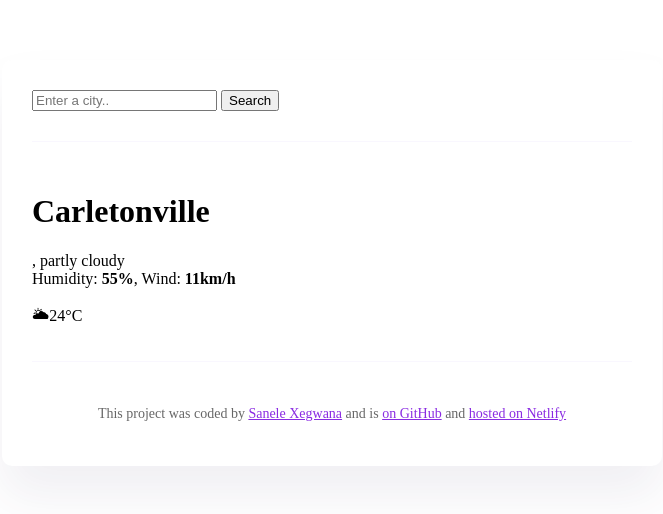
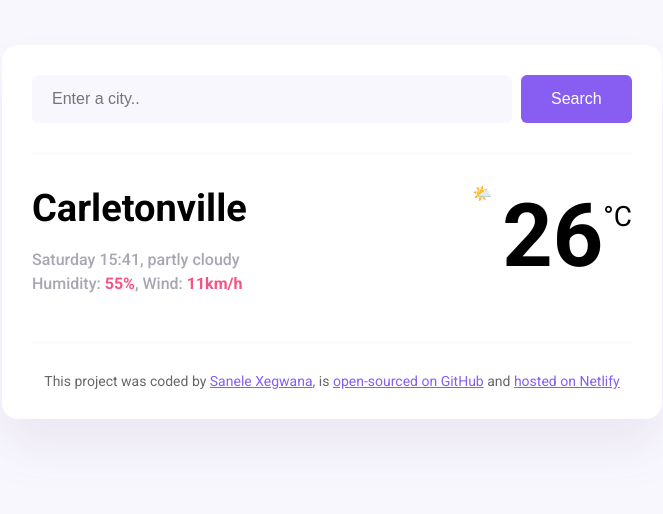
Before and after one commit to Sanele22-blip/weather-app-homework, a plain HTML site: page index.html in a window 1280 px wide. Shown: the whole page, without its empty margins (308-971 px from the left). Drawn offline with nearby package versions, Linux system fonts and the light colour scheme.

Commit message:
fixed my code

```diff
--- a/index.html
+++ b/index.html
@@ -6,53 +6,59 @@
     <link rel="preconnect" href="https://fonts.googleapis.com" />
     <link rel="preconnect" href="https://fonts.gstatic.com" crossorigin />
     <link
-      href="https://fonts.googleapis.com/css2?family=Roboto:ital,wght@0,100;0,400;0,500;0,700;0,900;1,100;1,300;1,400;1,500;1,700;1,900&display=swap"
+      href="https://fonts.googleapis.com/css2?family=Roboto:ital,wght@0,100;0,300;0,400;0,500;0,700;0,900;1,100;1,300;1,400;1,500;1,700;1,900&display=swap"
       rel="stylesheet"
     />
+    <link rel="stylesheet" href="src/styles.css">
     <script src="https://cdn.jsdelivr.net/npm/axios@1.1.2/dist/axios.min.js"></script>
-    <link rel="stylesheet" href="src/styles.css" />
-    <title>My weather application</title>
+    <title>My weather homework</title>
   </head>
   <body>
     <div class="weather-app">
       <header>
-        <form id="search-form">
+        <form class="search-form" id="search-form">
           <input
             type="search"
             placeholder="Enter a city.."
             required
-            class="search-input"
-            id="search-input"
+            id="search-form-input"
+            class="search-form-input"
           />
-          <input type="submit" value="Search" class="search-button" />
+          <input type="submit" value="Search" class="search-form-button" />
         </form>
       </header>
       <main>
-        <div class="current-weather">
+        <div class="weather-app-data">
           <div>
-            <h1 class="current-city" id="current-city">Carletonville</h1>
-            <p class="current-details">
-              <span id="current-date"></span>, partly cloudy <br />
-              Humidity: <strong>55%</strong>, Wind: <strong>11km/h</strong>
+            <h1 class="weather-app-city">Carletonville</h1>
+            <p class="weather-app-details">
+             Saturday 15:41, partly cloudy
+              <br />
+              Humidity: <strong>55%</strong>, Wind:
+              <strong>11km/h</strong>
             </p>
           </div>
-          <div class="current-temperature">
-            <span class="current-temperature-icon">🌥</span
-            ><span class="current-temperature-value" id="current-temperature"
-              >24</span
-            ><span class="current-temperature-unit">°C</span>
+          <div class="weather-app-temperature-container">
+            <div>🌤️</div>
+            <div class="weather-app-temperature">26</div>
+            <div class="weather-app-unit">°C</div>
           </div>
         </div>
       </main>
+
       <footer>
-        <p>
-          This project was coded by
-          <a href="https://github.com/Sanele22-blip/Coding-workshop" target="_blank">Sanele Xegwana</a> and is
-          <a href="https://github.com/Sanele22-blip/Coding-workshop" target="_blank"> on GitHub</a> and
-          <a href="" target="_blank">hosted on Netlify</a>
-        </p>
+        This project was coded by
+        <a href="https://github.com/Sanele22-blip" target="_blank"> Sanele Xegwana</a>,
+        is
+        <a href="https://github.com/Sanele22-blip/weather-app-homework" target="_blank"
+          >open-sourced on GitHub</a
+        >
+        and
+        <a href="https://app.netlify.com/sites/zoemagcaleka-weather-app-project/overview" target="_blank"
+          >hosted on Netlify</a
+        >
       </footer>
     </div>
+    <script src="src/index.js"></script>
   </body>
-  <script src="src/index.js"></script>
 </html>
--- a/src/styles.css
+++ b/src/styles.css
@@ -1,20 +1,19 @@
 body {
-    background-color: white;
-    font-family: 'Times New Roman', Times, serif;
+    background-color: #f9f7fe;
+    font-family: "Roboto", sans-serif;
   }
 
   a {
-    color: blueviolet;
+    color: #885df1;
   }
 
   .weather-app {
-
     background: white;
     max-width: 600px;
-    margin: 60px auto;
+    margin: 45px auto;
+    box-shadow: 0 30px 50px rgba(65, 50, 100, 0.08);
+    border-radius: 16px;
     padding: 30px;
-    border-radius: 10px;
-    box-shadow: 0 30px 50px rgba(65, 50, 100, 0.08);
   }
 
   header {
@@ -71,7 +70,7 @@ header {
     display: flex;
   }
 
-  .icon {
+  .weather-app-icon {
     font-size: 44px;
     margin-top: 22px;
   }
```
Lines whose indentation alone changed are shown as unchanged.
